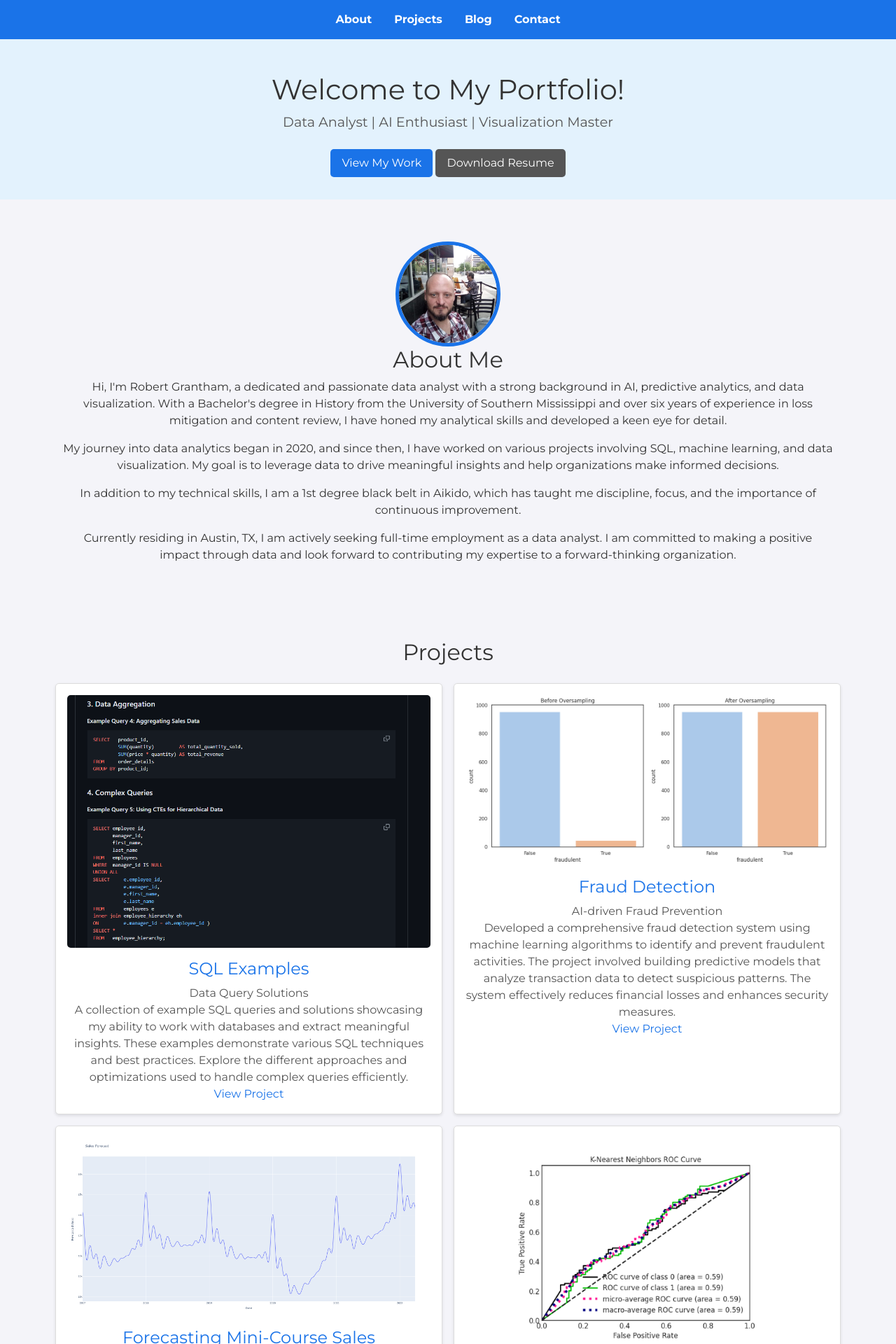
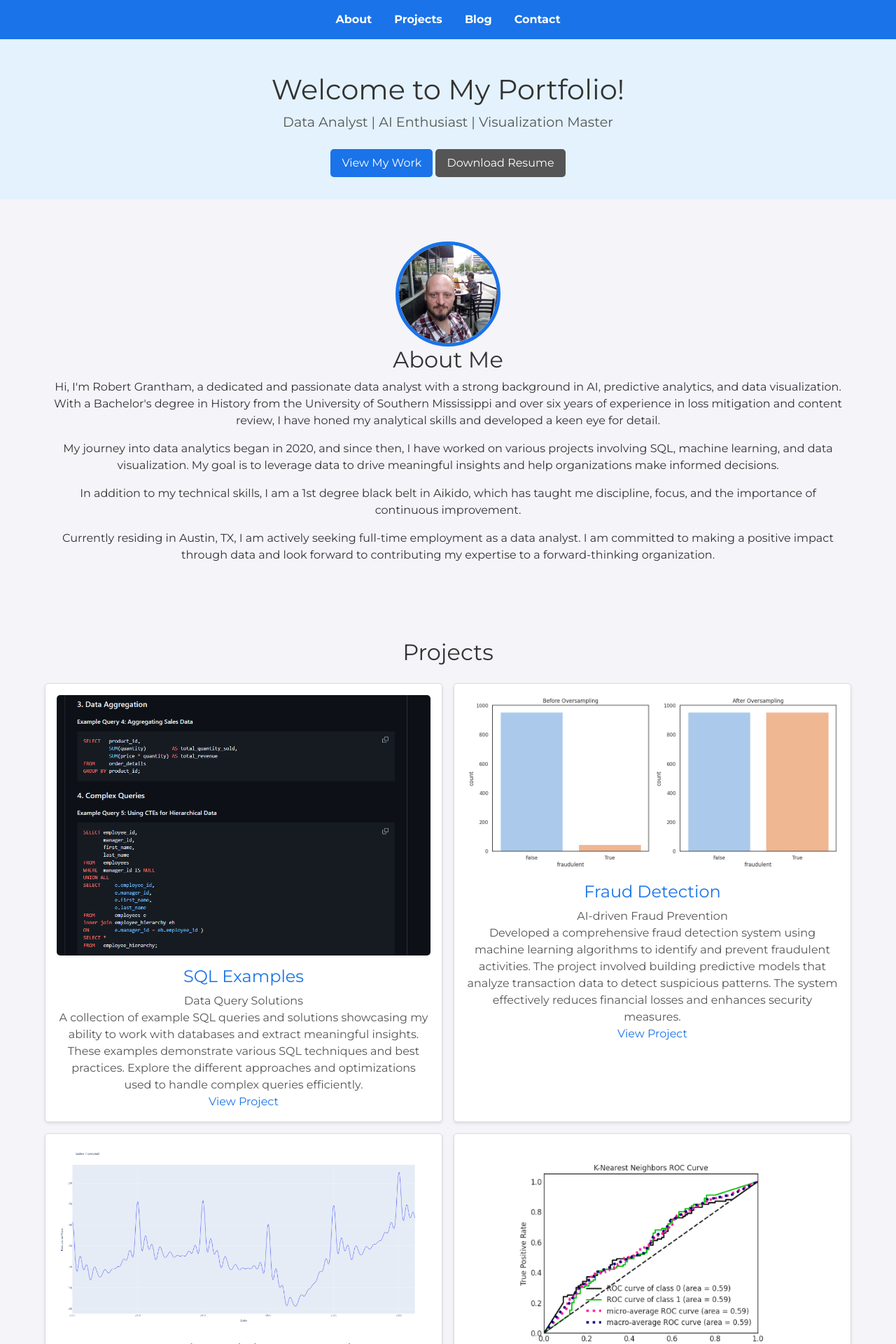
Before and after one commit to rgrantham82/rgrantham82.github.io, a Jekyll site: the page built from index.html, in a window 1280 px wide. Shown: the top 1920 px of the page at 70% size. Built offline with Jekyll 4.4.1, drawn with Linux system fonts in a browser that asks for light colours; nearby versions of some CDN libraries.

Commit message:
Update default.html

```diff
--- a/_layouts/default.html
+++ b/_layouts/default.html
@@ -1,7 +1,8 @@
 <!DOCTYPE html>
 <html lang="en">
   <head> {% include head.html %} </head>
-  <body> {% include header.html %} {% if page.title != "Blog" %} {% include hero.html %} {% endif %} <main role="main" class="container">
+  <body> {% include header.html %} {% if page.title != "Blog" %} {% include hero.html %} {% endif %} <main role="main">
       {{ content }}
-    </main> {% include footer.html %} </body>
+    </main> {% include footer.html %}
+  </body>
 </html>
```
